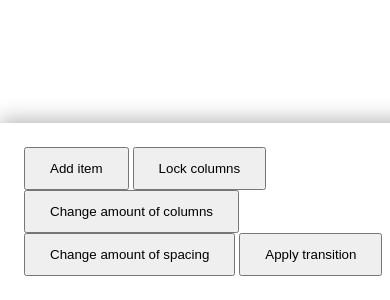
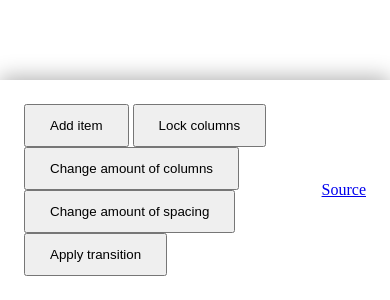
Before and after one commit to andreasbm/masonry-layout, a website: page src/demo/index.html in a window 390 px wide. Shown: the part 544-844 px from the top of the page. Drawn offline with Linux system fonts and the light colour scheme.

Commit message:
Worked on demo.

```diff
--- a/src/demo/index.html
+++ b/src/demo/index.html
@@ -12,6 +12,11 @@
 		body {
 			padding-bottom: 200px;
 		}
+
+		* {
+			box-sizing: border-box;
+		}
+
 		.item {
 			object-fit: cover;
 			cursor: pointer;
@@ -25,6 +30,9 @@
 			background: white;
 			box-shadow: 0 -3px 20px rgba(0, 0, 0, 0.3);
 			padding: 24px;
+			display: flex;
+			justify-content: space-between;
+			align-items: center;
 		}
 
 		.tool {
@@ -32,7 +40,6 @@
 			cursor: pointer;
 			user-select: none;
 		}
-
 	</style>
 </head>
 <body>
@@ -40,11 +47,14 @@
 <masonry-layout id="masonry"></masonry-layout>
 
 <div id="tools">
-	<button id="add_button" class="tool">Add item</button>
-	<button id="toggle_col_lock_button" class="tool">Lock columns</button>
-	<button id="col_count_button" class="tool">Change amount of columns</button>
-	<button id="spacing_button" class="tool">Change amount of spacing</button>
-	<button id="toggle_transition_button" class="tool">Apply transition</button>
+	<div>
+		<button id="add_button" class="tool">Add item</button>
+		<button id="toggle_col_lock_button" class="tool">Lock columns</button>
+		<button id="col_count_button" class="tool">Change amount of columns</button>
+		<button id="spacing_button" class="tool">Change amount of spacing</button>
+		<button id="toggle_transition_button" class="tool">Apply transition</button>
+	</div>
+	<a id="link" href="https://github.com/andreasbm/masonry-layout" target="_blank" rel="noopener">Source</a>
 </div>
 
 <noscript>
```
